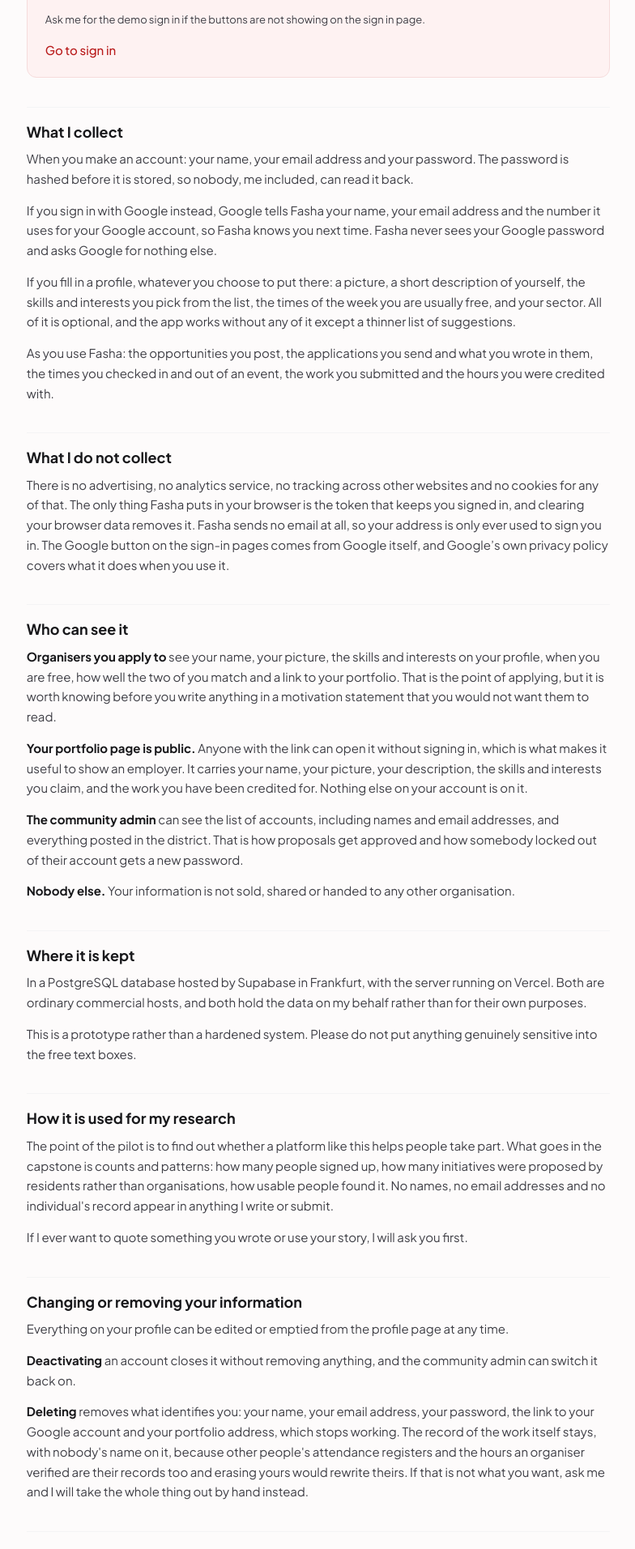
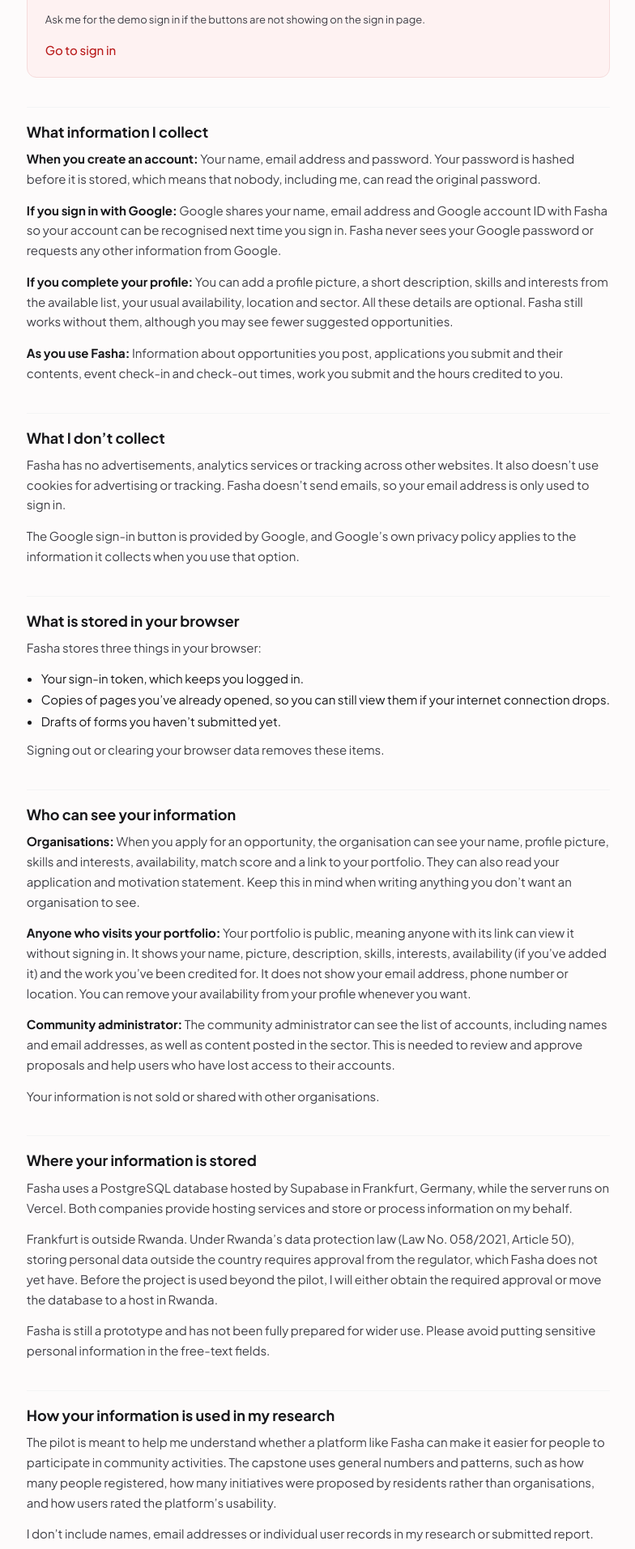
Before and after one commit to lilalajemima/fasha, a React (Vite) app in the folder frontend/: page /privacy in a window 1280 px wide. Shown: the part 420-2333 px from the top of the page at 81% size, without its empty margins (247-1031 px from the left). Built offline with nearby package versions, Linux system fonts and the light colour scheme; no server answers.

Commit message:
ethics fix

```diff
--- a/frontend/src/pages/Privacy.tsx
+++ b/frontend/src/pages/Privacy.tsx
@@ -3,7 +3,7 @@ import Logo from '../components/Logo'
 import { demoAccounts } from '../lib/demo'
 import './Privacy.css'
 
-const UPDATED = '7 November 2026'
+const UPDATED = '20 November 2026'
 
 /**
  * What Fasha does with people's information, in the words somebody would use
@@ -22,18 +22,18 @@ export default function Privacy() {
         <h1>Privacy</h1>
 
         <p className="policy__lead">
-          Fasha is a student project. It is the working prototype for my final year capstone at
-          the African Leadership University, and it is running as a small pilot in one sector of
-          Kigali, not as a finished service. This page says plainly what it collects, who can see
-          it, and how to get rid of it.
+          Fasha is a student project and the working prototype for my final-year capstone at the
+          African Leadership University. It is currently being tested in one sector of Kigali and
+          is not yet a finished service. This page explains what information Fasha collects, who
+          can see it, where it is stored and how you can change or remove it.
         </p>
 
         <div className="policy__note">
-          <h2>You do not have to give me anything</h2>
+          <h2>You don&rsquo;t have to share your information</h2>
           <p>
-            If you want to look around without handing over your details, use the demo accounts on
-            the sign in page. They are shared accounts filled with made up people and made up
-            events, and nothing you do in them is treated as real.
+            If you want to explore Fasha without using your personal information, you can use the
+            demo accounts on the sign-in page. These are shared accounts with made-up people and
+            events. Anything you do in these accounts is not treated as real participation.
           </p>
           {demoAccounts ? (
             <p className="policy__demo">
@@ -50,107 +50,141 @@ export default function Privacy() {
           </p>
         </div>
 
-        <h2>What I collect</h2>
+        <h2>What information I collect</h2>
         <p>
-          When you make an account: your name, your email address and your password. The password
-          is hashed before it is stored, so nobody, me included, can read it back.
+          <strong>When you create an account:</strong> Your name, email address and password. Your
+          password is hashed before it is stored, which means that nobody, including me, can read
+          the original password.
         </p>
         <p>
-          If you sign in with Google instead, Google tells Fasha your name, your email address and
-          the number it uses for your Google account, so Fasha knows you next time. Fasha never
-          sees your Google password and asks Google for nothing else.
+          <strong>If you sign in with Google:</strong> Google shares your name, email address and
+          Google account ID with Fasha so your account can be recognised next time you sign in.
+          Fasha never sees your Google password or requests any other information from Google.
         </p>
         <p>
-          If you fill in a profile, whatever you choose to put there: a picture, a short
-          description of yourself, the skills and interests you pick from the list, the times of
-          the week you are usually free, and your sector. All of it is optional, and the app works
-          without any of it except a thinner list of suggestions.
+          <strong>If you complete your profile:</strong> You can add a profile picture, a short
+          description, skills and interests from the available list, your usual availability,
+          location and sector. All these details are optional. Fasha still works without them,
+          although you may see fewer suggested opportunities.
         </p>
         <p>
-          As you use Fasha: the opportunities you post, the applications you send and what you
-          wrote in them, the times you checked in and out of an event, the work you submitted and
-          the hours you were credited with.
+          <strong>As you use Fasha:</strong> Information about opportunities you post,
+          applications you submit and their contents, event check-in and check-out times, work you
+          submit and the hours credited to you.
         </p>
 
-        <h2>What I do not collect</h2>
+        <h2>What I don&rsquo;t collect</h2>
         <p>
-          There is no advertising, no analytics service, no tracking across other websites and no
-          cookies for any of that. The only thing Fasha puts in your browser is the token that
-          keeps you signed in, and clearing your browser data removes it. Fasha sends no email at
-          all, so your address is only ever used to sign you in. The Google button on the
-          sign-in pages comes from Google itself, and Google&rsquo;s own privacy policy covers what
-          it does when you use it.
+          Fasha has no advertisements, analytics services or tracking across other websites. It
+          also doesn&rsquo;t use cookies for advertising or tracking. Fasha doesn&rsquo;t send
+          emails, so your email address is only used to sign in.
+        </p>
+        <p>
+          The Google sign-in button is provided by Google, and Google&rsquo;s own privacy policy
+          applies to the information it collects when you use that option.
         </p>
 
-        <h2>Who can see it</h2>
+        <h2>What is stored in your browser</h2>
+        <p>Fasha stores three things in your browser:</p>
+        <ul>
+          <li>Your sign-in token, which keeps you logged in.</li>
+          <li>
+            Copies of pages you&rsquo;ve already opened, so you can still view them if your
+            internet connection drops.
+          </li>
+          <li>Drafts of forms you haven&rsquo;t submitted yet.</li>
+        </ul>
+        <p>Signing out or clearing your browser data removes these items.</p>
+
+        <h2>Who can see your information</h2>
         <p>
-          <strong>Organisers you apply to</strong> see your name, your picture, the skills and
-          interests on your profile, when you are free, how well the two of you match and a link
-          to your portfolio. That is the point of applying, but it is worth knowing before you
-          write anything in a motivation statement that you would not want them to read.
+          <strong>Organisations:</strong> When you apply for an opportunity, the organisation can
+          see your name, profile picture, skills and interests, availability, match score and a
+          link to your portfolio. They can also read your application and motivation statement.
+          Keep this in mind when writing anything you don&rsquo;t want an organisation to see.
         </p>
         <p>
-          <strong>Your portfolio page is public.</strong> Anyone with the link can open it without
-          signing in, which is what makes it useful to show an employer. It carries your name,
-          your picture, your description, the skills and interests you claim, and the work you
-          have been credited for. Nothing else on your account is on it.
+          <strong>Anyone who visits your portfolio:</strong> Your portfolio is public, meaning
+          anyone with its link can view it without signing in. It shows your name, picture,
+          description, skills, interests, availability (if you&rsquo;ve added it) and the work
+          you&rsquo;ve been credited for. It does not show your email address, phone number or
+          location. You can remove your availability from your profile whenever you want.
         </p>
         <p>
-          <strong>The community admin</strong> can see the list of accounts, including names and
-          email addresses, and everything posted in the district. That is how proposals get
-          approved and how somebody locked out of their account gets a new password.
+          <strong>Community administrator:</strong> The community administrator can see the list
+          of accounts, including names and email addresses, as well as content posted in the
+          sector. This is needed to review and approve proposals and help users who have lost
+          access to their accounts.
+        </p>
+        <p>Your information is not sold or shared with other organisations.</p>
+
+        <h2>Where your information is stored</h2>
+        <p>
+          Fasha uses a PostgreSQL database hosted by Supabase in Frankfurt, Germany, while the
+          server runs on Vercel. Both companies provide hosting services and store or process
+          information on my behalf.
         </p>
         <p>
-          <strong>Nobody else.</strong> Your information is not sold, shared or handed to any
-          other organisation.
+          Frankfurt is outside Rwanda. Under Rwanda&rsquo;s data protection law (Law No. 058/2021,
+          Article 50), storing personal data outside the country requires approval from the
+          regulator, which Fasha does not yet have. Before the project is used beyond the pilot, I
+          will either obtain the required approval or move the database to a host in Rwanda.
+        </p>
+        <p>
+          Fasha is still a prototype and has not been fully prepared for wider use. Please avoid
+          putting sensitive personal information in the free-text fields.
         </p>
 
-        <h2>Where it is kept</h2>
+        <h2>How your information is used in my research</h2>
         <p>
-          In a PostgreSQL database hosted by Supabase in Frankfurt, with the server running on
-          Vercel. Both are ordinary commercial hosts, and both hold the data on my behalf rather
-          than for their own purposes.
+          The pilot is meant to help me understand whether a platform like Fasha can make it
+          easier for people to participate in community activities. The capstone uses general
+          numbers and patterns, such as how many people registered, how many initiatives were
+          proposed by residents rather than organisations, and how users rated the
+          platform&rsquo;s usability.
         </p>
         <p>
-          This is a prototype rather than a hardened system. Please do not put anything genuinely
-          sensitive into the free text boxes.
-        </p>
-
-        <h2>How it is used for my research</h2>
-        <p>
-          The point of the pilot is to find out whether a platform like this helps people take
-          part. What goes in the capstone is counts and patterns: how many people signed up, how
-          many initiatives were proposed by residents rather than organisations, how usable people
-          found it. No names, no email addresses and no individual's record appear in anything I
-          write or submit.
+          I don&rsquo;t include names, email addresses or individual user records in my research
+          or submitted report.
         </p>
         <p>
-          If I ever want to quote something you wrote or use your story, I will ask you first.
+          If I want to use something you&rsquo;ve written or share your personal experience as an
+          example, I&rsquo;ll ask for your permission first.
         </p>
 
         <h2>Changing or removing your information</h2>
         <p>
-          Everything on your profile can be edited or emptied from the profile page at any time.
+          You can edit or clear the information on your profile at any time from the profile page.
         </p>
         <p>
-          <strong>Deactivating</strong> an account closes it without removing anything, and the
-          community admin can switch it back on.
+          <strong>Deactivating your account:</strong> This closes your account without deleting
+          its information. The community administrator can reactivate it if needed.
         </p>
         <p>
-          <strong>Deleting</strong> removes what identifies you: your name, your email address,
-          your password, the link to your Google account and your portfolio address, which stops
-          working. The record of the work itself stays, with nobody's name on it, because other
-          people's attendance registers and
-          the hours an organiser verified are their records too and erasing yours would rewrite
-          theirs. If that is not what you want, ask me and I will take the whole thing out by hand
-          instead.
+          <strong>Deleting your account:</strong> This removes the information that identifies
+          you, including your name, email address, password, profile picture, description,
+          skills, interests, availability, location, sector, Google account link and portfolio
+          address. Your public portfolio will no longer be accessible.
+        </p>
+        <p>
+          Some records will remain under the name &ldquo;Removed account&rdquo;. These include
+          records of work you completed, applications and submitted work, as well as attendance
+          records and hours verified by an organiser. This is because other people and
+          organisations may still need these records, and removing them completely would also
+          affect their records.
+        </p>
+        <p>
+          If you want all your records removed, including those linked to your participation,
+          contact me and I can remove them manually.
         </p>
 
-        <h2>Asking me something</h2>
+        <h2>Have a question?</h2>
         <p>
-          The project is mine, so the answer comes from me rather than a support desk. Write to{' '}
-          <a href="mailto:l.runiga@alustudent.com">l.runiga@alustudent.com</a> and say what you
-          want to know, changed or removed.
+          This is my project, so you can contact me directly if you have questions or want to
+          change or remove your information.
+        </p>
+        <p>
+          Email: <a href="mailto:l.runiga@alustudent.com">l.runiga@alustudent.com</a>
         </p>
 
         <p className="policy__back">
```
Also changed, not shown: 1 other file (tests, documents, lock files or other folders).
